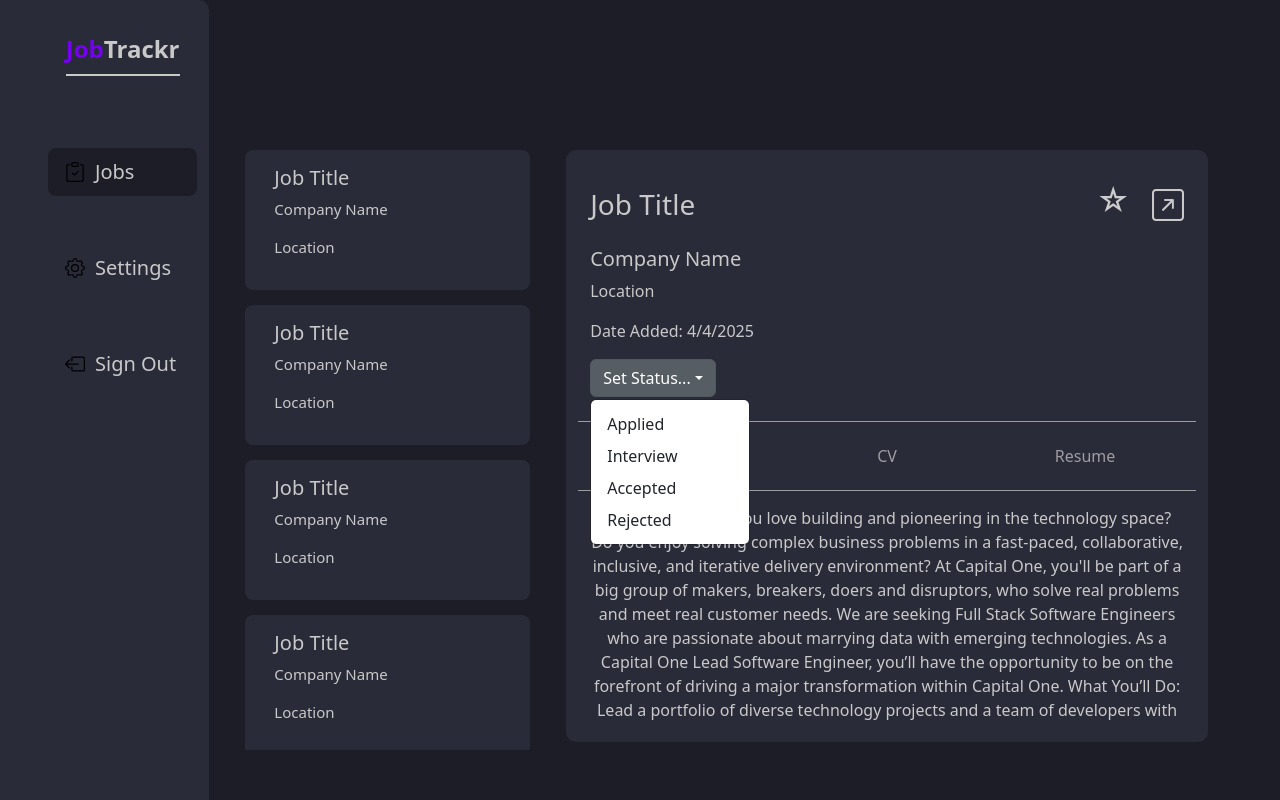
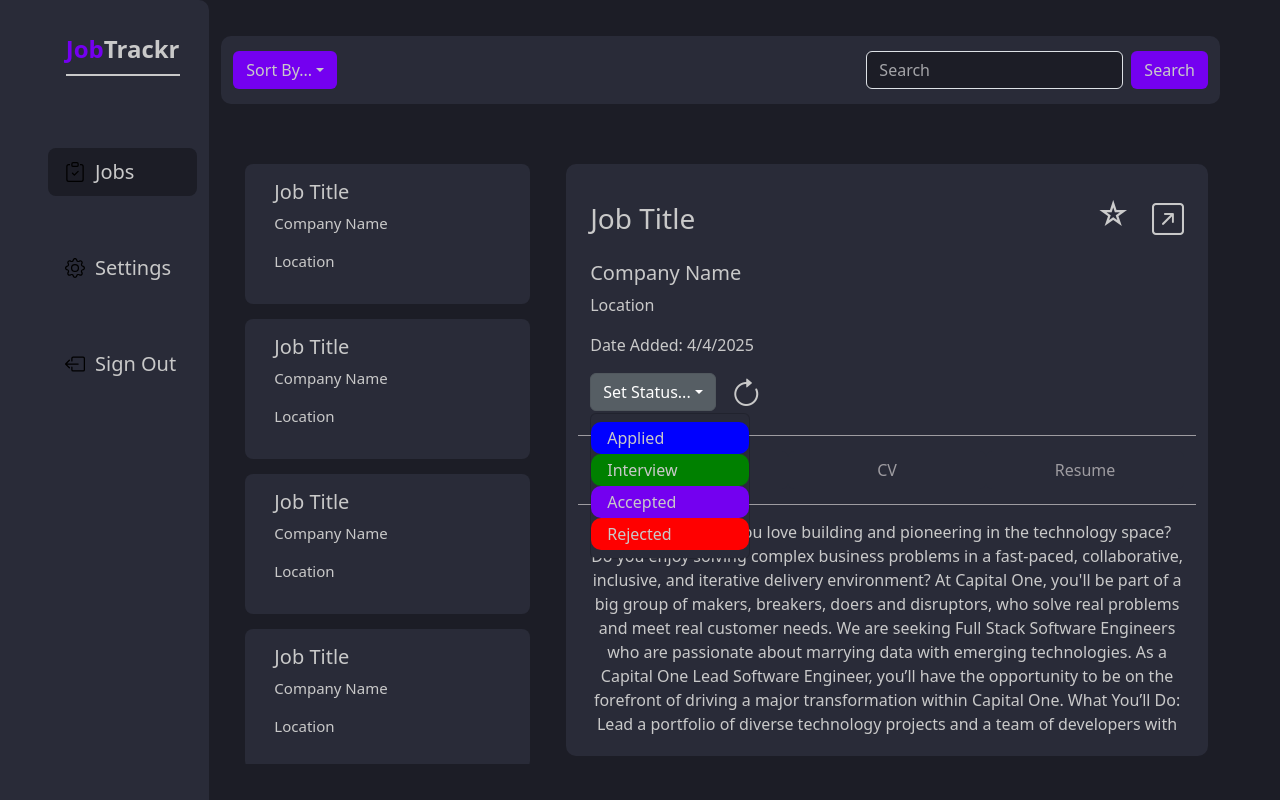
Before and after one commit to raghavSharma8269/JobTrackr, a React (Vite) app in the folder frontend/JobTrackrFrontend/: page / in a window 1280 px wide. Both pictures are taken after a click on the button "Set Status...". Built offline with nearby package versions, Linux system fonts and the light colour scheme.

Commit message:
added navbar and changed styles

```diff
--- a/frontend/JobTrackrFrontend/src/App.css
+++ b/frontend/JobTrackrFrontend/src/App.css
@@ -1,3 +1,14 @@
+
+/* Main Colors Used
+
+cream text color: #c9c9c9
+dark background: #1c1d26
+light background: #292b38
+purple background: #7400f0
+
+*/
+
+
 .default-text-color {
   color: #c9c9c9;
 }
@@ -20,6 +31,18 @@
   opacity: 1; /* Ensure visibility in some browsers */
 }
 
-.open-job-link-btn:hover{
+.icon-btn:hover{
     filter: drop-shadow(0 0 5px gray);
 }
+
+
+  /* Only target items in .custom-filter-dropdown */
+.custom-filter-dropdown .dropdown-item {
+  color: #c9c9c9; /* or inherit from your default-text-color class */
+  transition: background-color 0.2s ease;
+}
+
+.custom-filter-dropdown .dropdown-item:hover {
+  background-color: #1c1d26;
+  color: #c9c9c9; /* Keep text color the same */
+}
--- a/frontend/JobTrackrFrontend/src/components/ExpandedJobCard.tsx
+++ b/frontend/JobTrackrFrontend/src/components/ExpandedJobCard.tsx
@@ -1,7 +1,7 @@
 import DescriptionComponent from "./ExpandedJobCardComponents/DescriptionComponent";
 import FavoriteStarComponent from "./ExpandedJobCardComponents/FavoriteStarComponent";
 import OpenJobLinkButtonComponent from "./ExpandedJobCardComponents/OpenJobLinkButtonComponent";
-import SetStatusDropdownComponent from "./ExpandedJobCardComponents/SetStatusDropdownComponent.tsx";
+import SetStatusDropdownComponent from "./ExpandedJobCardComponents/SetStatusDropdownComponent";
 interface ExpandedJobCardProps {
   isVisible: boolean;
 }
--- a/frontend/JobTrackrFrontend/src/components/ExpandedJobCardComponents/OpenJobLinkButtonComponent.tsx
+++ b/frontend/JobTrackrFrontend/src/components/ExpandedJobCardComponents/OpenJobLinkButtonComponent.tsx
@@ -3,7 +3,7 @@ import React from 'react'
 const OpenJobLinkButtonComponent = () => {
     return (
         <i
-            className="bi bi-arrow-up-right-square default-text-color open-job-link-btn"
+            className="bi bi-arrow-up-right-square default-text-color icon-btn"
             style={{
                 fontSize: "2rem",
                 cursor: "pointer",
--- /dev/null
+++ b/frontend/JobTrackrFrontend/src/components/ExpandedJobCardComponents/RefreshStatusButtonComponent.tsx
@@ -0,0 +1,20 @@
+import React from 'react'
+
+const RefreshStatusButtonComponent = () => {
+    return (
+
+        <i className="bi bi-arrow-clockwise icon-btn" style={{
+            fontSize: "2rem",
+            cursor: "pointer",
+            display: "inline-block",
+            position: "absolute",
+            top: "-3px",
+            left: "140px",
+
+        }}
+
+           onClick={() => alert("Reset")}
+        ></i>
+    )
+            }
+            export default RefreshStatusButtonComponent
--- a/frontend/JobTrackrFrontend/src/components/ExpandedJobCardComponents/SetStatusDropdownComponent.tsx
+++ b/frontend/JobTrackrFrontend/src/components/ExpandedJobCardComponents/SetStatusDropdownComponent.tsx
@@ -1,4 +1,5 @@
 import React from 'react'
+import RefreshStatusButtonComponent from "./RefreshStatusButtonComponent.tsx";
 
 const SetStatusDropdownComponent = () => {
     return (
@@ -8,12 +9,14 @@ const SetStatusDropdownComponent = () => {
                     aria-expanded="false">
                 Set Status...
             </button>
-            <ul className="dropdown-menu">
-                <li><a className="dropdown-item" href="#">Applied</a></li>
-                <li><a className="dropdown-item" href="#">Interview</a></li>
-                <li><a className="dropdown-item" href="#">Accepted</a></li>
-                <li><a className="dropdown-item" href="#">Rejected</a></li>
+            <ul className="dropdown-menu" style={{backgroundColor:"#292b38"}}>
+                <li><a className="dropdown-item default-text-color" style={{backgroundColor:"blue", borderRadius:"10px"}} href="#">Applied</a></li>
+                <li><a className="dropdown-item default-text-color" style={{backgroundColor:"green", borderRadius:"10px"}} href="#">Interview</a></li>
+                <li><a className="dropdown-item default-text-color" style={{backgroundColor:"#7400f0", borderRadius:"10px"}} href="#">Accepted</a></li>
+                <li><a className="dropdown-item default-text-color" style={{backgroundColor:"red", borderRadius:"10px"}} href="#">Rejected</a></li>
             </ul>
+            <RefreshStatusButtonComponent/>
+
         </div>    )
 }
 export default SetStatusDropdownComponent
--- /dev/null
+++ b/frontend/JobTrackrFrontend/src/components/NavBarComponents/FilterDropdownComponent.tsx
@@ -0,0 +1,40 @@
+import React from 'react'
+
+const FilterDropdownComponent = () => {
+    return (
+        <div className="dropdown">
+            <button
+                className="btn dropdown-toggle default-text-color"
+                type="button"
+                data-bs-toggle="dropdown"
+                aria-expanded="false"
+                style={{backgroundColor:"#7400f0"}}
+
+            >
+                Sort By...
+            </button>
+            <ul className="dropdown-menu custom-filter-dropdown" style={{backgroundColor:"#292b38"}}>
+                <li>
+                    <a className="dropdown-item default-text-color" href="#">
+                        Company Name
+                    </a>
+                </li>
+                <li>
+                    <a className="dropdown-item default-text-color" href="#">
+                        Job Title
+                    </a>
+                </li>
+                <li>
+                    <a className="dropdown-item default-text-color" href="#">
+                        Date Added
+                    </a>
+                </li>
+                <li>
+                    <a className="dropdown-item default-text-color" href="#">
+                        Favorites
+                    </a>
+                </li>
+            </ul>
+        </div>    )
+}
+export default FilterDropdownComponent
--- a/frontend/JobTrackrFrontend/src/components/SearchBarComponent.tsx
+++ b/frontend/JobTrackrFrontend/src/components/SearchBarComponent.tsx
@@ -1,47 +1,18 @@
+import FilterDropdownComponent from "./NavBarComponents/FilterDropdownComponent.tsx";
 const SearchBarComponent = () => {
   return (
-    <nav className="navbar bg-body-tertiary">
-      <div className="container-fluid">
-        <div className="dropdown">
-          <button
-            className="btn btn-secondary dropdown-toggle"
-            type="button"
-            data-bs-toggle="dropdown"
-            aria-expanded="false"
-          >
-            Dropdown button
-          </button>
-          <ul className="dropdown-menu">
-            <li>
-              <a className="dropdown-item" href="#">
-                Sort By Company Name
-              </a>
-            </li>
-            <li>
-              <a className="dropdown-item" href="#">
-                Sort By Job Title
-              </a>
-            </li>
-            <li>
-              <a className="dropdown-item" href="#">
-                Sort By Date Added
-              </a>
-            </li>
-            <li>
-              <a className="dropdown-item" href="#">
-                Show Favorites
-              </a>
-            </li>
-          </ul>
-        </div>
+    <nav className="navbar" style={{marginBottom:"-40px", borderRadius:"10px", backgroundColor:"#292b38", paddingTop:"15px", paddingBottom:"15px"}}>
+      <div className="container-fluid" style={{ backgroundColor:"#292b38"}}>
+        <FilterDropdownComponent/>
         <form className="d-flex" role="search">
           <input
             className="form-control me-2"
             type="search"
             placeholder="Search"
             aria-label="Search"
+            style={{backgroundColor:"#1c1d26", color:"#9e9ca1"}}
           />
-          <button className="btn btn-outline-success" type="submit">
+          <button className="btn default-text-color" type="submit" style={{backgroundColor:"#7400f0"}}>
             Search
           </button>
         </form>
--- a/frontend/JobTrackrFrontend/src/pages/JobsPage.tsx
+++ b/frontend/JobTrackrFrontend/src/pages/JobsPage.tsx
@@ -1,11 +1,13 @@
 import ExpandedJobCard from "../components/ExpandedJobCard";
 import JobListComponent from "../components/JobListComponent";
+import SearchBarComponent from "../components/SearchBarComponent";
 
 
 const JobsPage = () => {
   return (
       <div className="container-fluid min-vh-100 d-flex align-items-center">
         <div className="row w-100">
+            <SearchBarComponent/>
           {/* Ensure this column takes enough space for scrolling */}
           <div className="col-md-4 d-flex justify-content-center align-items-start overflow-hidden">
             <JobListComponent />
```
